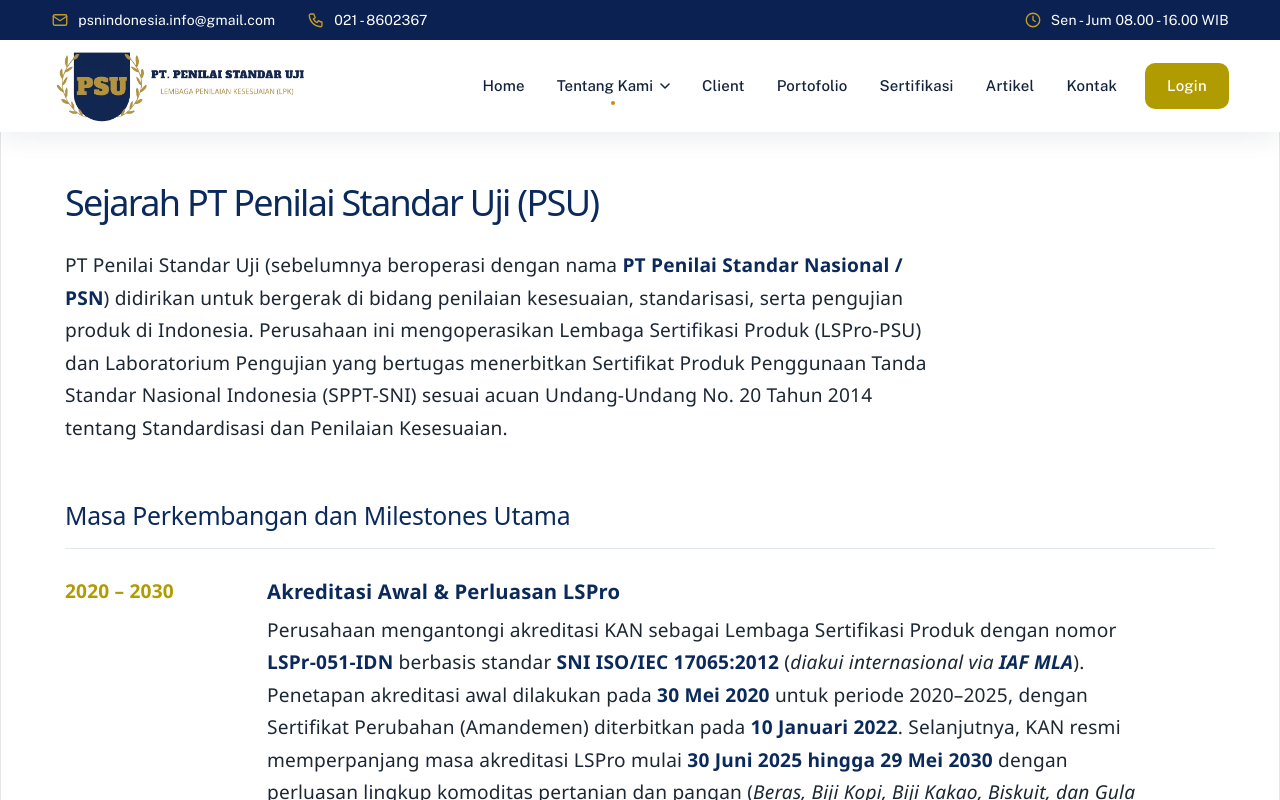
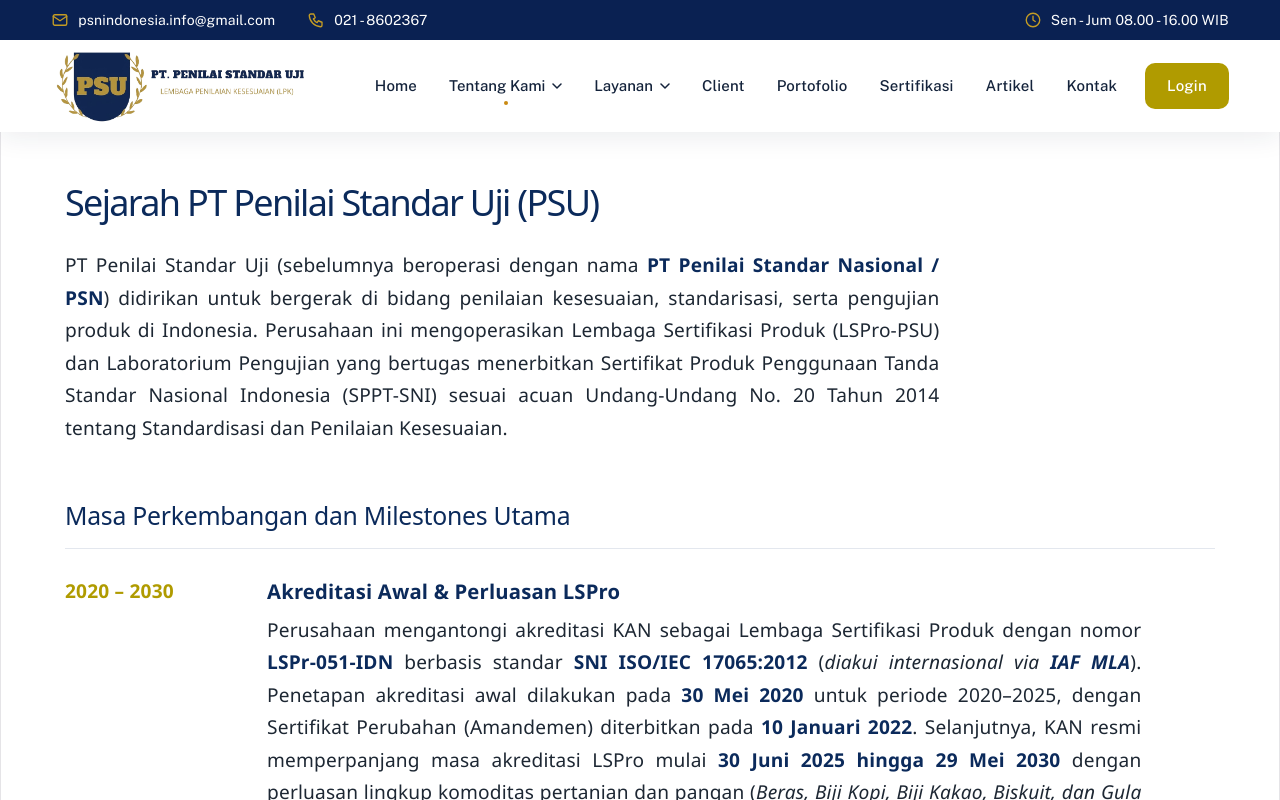
Before and after one commit to nugrahawahyuardyansyah/compro-PSU, a React (Vite) app in the folder company-profile/: page /about/sejarah in a window 1280 px wide. Shown: the top 800 px of the page. Built offline with nearby package versions, Linux system fonts and the light colour scheme.

Commit message:
menambahkan navbar layanan dan dropdownnya

```diff
--- a/company-profile/src/components/Navbar.jsx
+++ b/company-profile/src/components/Navbar.jsx
@@ -33,6 +33,18 @@
   { label: "Struktur Organisasi", href: "/about/struktur-organisasi" },
 ];
 
+// Dropdown baru (di antara Tentang Kami dan Client)
+const menuLayanan = [
+  { label: "Lembaga Sertifikasi Produk", href: "/layanan/sertifikasi-produk" },
+  { label: "Lembaga Pengujian", href: "/layanan/pengujian" },
+  { label: "Lembaga Kalibrasi", href: "/layanan/kalibrasi" },
+  {
+    label: "Lembaga Sertifikasi Sistem Manajemen",
+    href: "/layanan/sertifikasi-sistem-manajemen",
+  },
+  { label: "Lembaga Pelatihan", href: "/layanan/pelatihan" },
+];
+
 const menuLinks = [
   { label: "Client", href: "/Client" },
   { label: "Portofolio", href: "/portofolio" },
@@ -51,10 +63,9 @@
 export default function Navbar() {
   const { pathname } = useLocation();
   const [menuOpen, setMenuOpen] = useState(false);
-  const [dropdownOpen, setDropdownOpen] = useState(false);
+  const [openDropdown, setOpenDropdown] = useState(null); // "about" | "layanan" | null
   const [openSub, setOpenSub] = useState(null);
   const [scrolled, setScrolled] = useState(false);
-  const dropdownRef = useRef(null);
   const closeTimer = useRef(null);
   const isMobile = useIsMobile(860);
 
@@ -72,14 +83,14 @@
   // Klik di luar / Escape menutup dropdown, resize ke desktop menutup drawer
   useEffect(() => {
     const onClickOutside = (e) => {
-      if (dropdownRef.current && !dropdownRef.current.contains(e.target)) {
-        setDropdownOpen(false);
+      if (!e.target.closest(".navbar__dropdown")) {
+        setOpenDropdown(null);
         setOpenSub(null);
       }
     };
     const onEscape = (e) => {
       if (e.key === "Escape") {
-        setDropdownOpen(false);
+        setOpenDropdown(null);
         setOpenSub(null);
         setMenuOpen(false);
       }
@@ -100,30 +111,33 @@
 
   const closeAll = () => {
     setMenuOpen(false);
-    setDropdownOpen(false);
+    setOpenDropdown(null);
     setOpenSub(null);
   };
 
-  const handleEnter = () => {
+  const handleEnter = (id) => {
     if (!canHover()) return;
     clearTimeout(closeTimer.current);
-    setDropdownOpen(true);
+    setOpenDropdown(id);
+    setOpenSub(null);
   };
 
   // Jeda singkat supaya dropdown tidak menutup saat kursor melintas
   const handleLeave = () => {
     if (!canHover()) return;
     closeTimer.current = setTimeout(() => {
-      setDropdownOpen(false);
+      setOpenDropdown(null);
       setOpenSub(null);
     }, 140);
   };
 
-  const handleTriggerClick = () => {
-    if (canHover()) setDropdownOpen(true);
-    else {
-      if (dropdownOpen) setOpenSub(null);
-      setDropdownOpen(!dropdownOpen);
+  const handleTriggerClick = (id) => {
+    const nextOpen = openDropdown === id ? null : id;
+    setOpenDropdown(nextOpen);
+    setOpenSub(null);
+
+    if (canHover()) {
+      return;
     }
   };
 
@@ -133,6 +147,130 @@
     "aria-current": isActive(href) ? "page" : undefined,
     className: isActive(href) ? "is-active" : undefined,
   });
+
+  // Satu baris di dalam kartu dropdown: link biasa, atau judul dengan sub-dropdown (Profile)
+  const renderSubItem = (item) =>
+    item.children ? (
+      <li
+        key={item.id}
+        onMouseEnter={() => canHover() && setOpenSub(item.id)}
+        onMouseLeave={() => canHover() && setOpenSub(null)}
+      >
+        <div
+          className={`navbar__subrow ${
+            item.children.some((child) => isActive(child.href))
+              ? "is-active"
+              : ""
+          }`}
+        >
+          <button
+            type="button"
+            className="navbar__subheading"
+            aria-label={`${openSub === item.id ? "Tutup" : "Buka"} submenu ${item.label}`}
+            aria-expanded={openSub === item.id}
+            onClick={() => setOpenSub(openSub === item.id ? null : item.id)}
+          >
+            <span>{item.label}</span>
+            <svg
+              width="10"
+              height="6"
+              viewBox="0 0 10 6"
+              aria-hidden="true"
+              style={{
+                // Desktop: panah ke samping. HP: ke bawah, berbalik ke atas saat terbuka
+                transform: isMobile
+                  ? openSub === item.id
+                    ? "rotate(180deg)"
+                    : "none"
+                  : "rotate(-90deg)",
+              }}
+            >
+              <path
+                d="M1 1l4 4 4-4"
+                fill="none"
+                stroke="currentColor"
+                strokeWidth="1.5"
+                strokeLinecap="round"
+                strokeLinejoin="round"
+              />
+            </svg>
+          </button>
+        </div>
+
+        <ul
+          className={`navbar__subsub ${openSub === item.id ? "is-open" : ""}`}
+        >
+          {item.children.map((child) => (
+            <li key={child.href}>
+              <Link {...linkProps(child.href)}>{child.label}</Link>
+            </li>
+          ))}
+        </ul>
+      </li>
+    ) : (
+      <li key={item.href}>
+        <Link {...linkProps(item.href)}>
+          {item.label}
+          <svg
+            className="navbar__arrow"
+            width="14"
+            height="14"
+            viewBox="0 0 14 14"
+            aria-hidden="true"
+          >
+            <path
+              d="M3 7h8M7.5 3.5L11 7l-3.5 3.5"
+              fill="none"
+              stroke="currentColor"
+              strokeWidth="1.5"
+              strokeLinecap="round"
+              strokeLinejoin="round"
+            />
+          </svg>
+        </Link>
+      </li>
+    );
+
+  // Satu menu dropdown lengkap (tombol + kartu isi)
+  const renderDropdown = ({ id, label, items, active }) => {
+    const open = openDropdown === id;
+    return (
+      <li
+        className="navbar__dropdown"
+        onMouseEnter={() => handleEnter(id)}
+        onMouseLeave={handleLeave}
+      >
+        <button
+          className={`navbar__trigger ${active ? "is-active" : ""}`}
+          aria-haspopup="true"
+          aria-expanded={open}
+          onClick={() => handleTriggerClick(id)}
+        >
+          {label}
+          <svg
+            className={`navbar__caret ${open ? "is-open" : ""}`}
+            width="10"
+            height="6"
+            viewBox="0 0 10 6"
+            aria-hidden="true"
+          >
+            <path
+              d="M1 1l4 4 4-4"
+              fill="none"
+              stroke="currentColor"
+              strokeWidth="1.5"
+              strokeLinecap="round"
+              strokeLinejoin="round"
+            />
+          </svg>
+        </button>
+
+        <div className={`navbar__panel ${open ? "is-open" : ""}`}>
+          <ul className="navbar__submenu">{items.map(renderSubItem)}</ul>
+        </div>
+      </li>
+    );
+  };
 
   return (
     <>
@@ -160,129 +298,20 @@
               <Link {...linkProps("/")}>Home</Link>
             </li>
 
-            <li
-              className="navbar__dropdown"
-              ref={dropdownRef}
-              onMouseEnter={handleEnter}
-              onMouseLeave={handleLeave}
-            >
-              <button
-                className={`navbar__trigger ${
-                  pathname.startsWith("/about/") ? "is-active" : ""
-                }`}
-                aria-haspopup="true"
-                aria-expanded={dropdownOpen}
-                onClick={handleTriggerClick}
-              >
-                Tentang Kami
-                <svg
-                  className={`navbar__caret ${dropdownOpen ? "is-open" : ""}`}
-                  width="10"
-                  height="6"
-                  viewBox="0 0 10 6"
-                  aria-hidden="true"
-                >
-                  <path
-                    d="M1 1l4 4 4-4"
-                    fill="none"
-                    stroke="currentColor"
-                    strokeWidth="1.5"
-                    strokeLinecap="round"
-                    strokeLinejoin="round"
-                  />
-                </svg>
-              </button>
+            {renderDropdown({
+              id: "about",
+              label: "Tentang Kami",
+              items: menuTentangKami,
+              active: pathname.startsWith("/about/"),
+            })}
 
-              <div className={`navbar__panel ${dropdownOpen ? "is-open" : ""}`}>
-                <ul className="navbar__submenu">
-                  {menuTentangKami.map((item) =>
-                    item.children ? (
-                      <li
-                        key={item.id}
-                        onMouseEnter={() => canHover() && setOpenSub(item.id)}
-                        onMouseLeave={() => canHover() && setOpenSub(null)}
-                      >
-                        <div
-                          className={`navbar__subrow ${
-                            item.children.some((child) => isActive(child.href))
-                              ? "is-active"
-                              : ""
-                          }`}
-                        >
-                          <button
-                            type="button"
-                            className="navbar__subheading"
-                            aria-label={`${openSub === item.id ? "Tutup" : "Buka"} submenu ${item.label}`}
-                            aria-expanded={openSub === item.id}
-                            onClick={() =>
-                              setOpenSub(openSub === item.id ? null : item.id)
-                            }
-                          >
-                            <span>{item.label}</span>
-                            <svg
-                              width="10"
-                              height="6"
-                              viewBox="0 0 10 6"
-                              aria-hidden="true"
-                              style={{
-                                transform: isMobile
-                                  ? openSub === item.href
-                                    ? "rotate(180deg)"
-                                    : "none"
-                                  : "rotate(-90deg)",
-                              }}
-                            >
-                              <path
-                                d="M1 1l4 4 4-4"
-                                fill="none"
-                                stroke="currentColor"
-                                strokeWidth="1.5"
-                                strokeLinecap="round"
-                                strokeLinejoin="round"
-                              />
-                            </svg>
-                          </button>
-                        </div>
-
-                        <ul
-                          className={`navbar__subsub ${openSub === item.id ? "is-open" : ""}`}
-                        >
-                          {item.children.map((child) => (
-                            <li key={child.href}>
-                              <Link {...linkProps(child.href)}>
-                                {child.label}
-                              </Link>
-                            </li>
-                          ))}
-                        </ul>
-                      </li>
-                    ) : (
-                      <li key={item.href}>
-                        <Link {...linkProps(item.href)}>
-                          {item.label}
-                          <svg
-                            className="navbar__arrow"
-                            width="14"
-                            height="14"
-                            viewBox="0 0 14 14"
-                            aria-hidden="true"
-                          >
-                            <path
-                              d="M3 7h8M7.5 3.5L11 7l-3.5 3.5"
-                              fill="none"
-                              stroke="currentColor"
-                              strokeWidth="1.5"
-                              strokeLinecap="round"
-                              strokeLinejoin="round"
-                            />
-                          </svg>
-                        </Link>
-                      </li>
-                    ),
-                  )}
-                </ul>
-              </div>
-            </li>
+            {/* Menu baru: di antara Tentang Kami dan Client */}
+            {renderDropdown({
+              id: "layanan",
+              label: "Layanan", // ganti nama menu di sini kalau perlu
+              items: menuLayanan,
+              active: pathname.startsWith("/layanan/"),
+            })}
 
             {menuLinks.map((item) => (
               <li key={item.href}>
--- a/company-profile/src/pages/Sejarah.css
+++ b/company-profile/src/pages/Sejarah.css
@@ -24,6 +24,7 @@
 .about-page__intro {
   max-width: 80ch;
   margin: 0;
+  text-align: justify;
   font-size: 1.0625rem;
   line-height: 1.7;
 }
@@ -76,6 +77,7 @@
 .sejarah__timeline-content p {
   max-width: 80ch;
   margin: 0;
+  text-align: justify;
   font-size: 1.0625rem;
   line-height: 1.7;
 }
--- a/company-profile/src/pages/VisiMisi.css
+++ b/company-profile/src/pages/VisiMisi.css
@@ -42,6 +42,7 @@
 .visimisi__vision {
   max-width: 72ch;
   margin: 0;
+  text-align: justify;
   font-size: 1.25rem;
   line-height: 1.6;
   color: var(--psu-navy);
--- a/company-profile/src/pages/VisiMisi.jsx
+++ b/company-profile/src/pages/VisiMisi.jsx
@@ -8,9 +8,9 @@
       <section className="visimisi__row">
         <h2 className="visimisi__label">Visi</h2>
         <p className="visimisi__vision">
-          Meniadi salah satu perusahaan jasa inspeksi dan sertifikasi standar
+          Menjadi salah satu perusahaan jasa inspeksi dan sertifikasi standar
           nasional terbaik dan terpercaya di Indonesia dengan pelayanan prima
-          dan berkualitas handal. Meniadi salah satu perusahaan jasa inspeksi
+          dan berkualitas handal. Menjadi salah satu perusahaan jasa inspeksi
           dan sertifikasi standar nasional terbaik dan terpercaya di Indonesia
           dengan pelayanan prima dan berkualitas handal.
         </p>
--- /dev/null
+++ b/company-profile/src/pages/lbg_kalibrasi.jsx
@@ -0,0 +1,3 @@
+export default function LbgKalibrasi() {
+  return <section><h1>Lembaga Kalibrasi</h1></section>;
+}
--- /dev/null
+++ b/company-profile/src/pages/lbg_pelatihan.jsx
@@ -0,0 +1,3 @@
+export default function LbgPelatihan() {
+  return <section><h1>Lembaga Pelatihan</h1></section>;
+}
--- /dev/null
+++ b/company-profile/src/pages/lbg_penguji.jsx
@@ -0,0 +1,3 @@
+export default function LbgPenguji() {
+  return <section><h1>Lembaga Pengujian</h1></section>;
+}
--- /dev/null
+++ b/company-profile/src/pages/lbg_sertif_produk.jsx
@@ -0,0 +1,3 @@
+export default function LbgSertifProduk() {
+  return <section><h1>Lembaga Sertifikasi Produk</h1></section>;
+}
--- /dev/null
+++ b/company-profile/src/pages/lbg_sertif_sistem.jsx
@@ -0,0 +1,3 @@
+export default function LbgSertifSistem() {
+  return <section><h1>Lembaga Sertifikasi Sistem Manajemen</h1></section>;
+}
```
Also changed, not shown: company-profile/src/App.jsx (+10 -0 lines).
